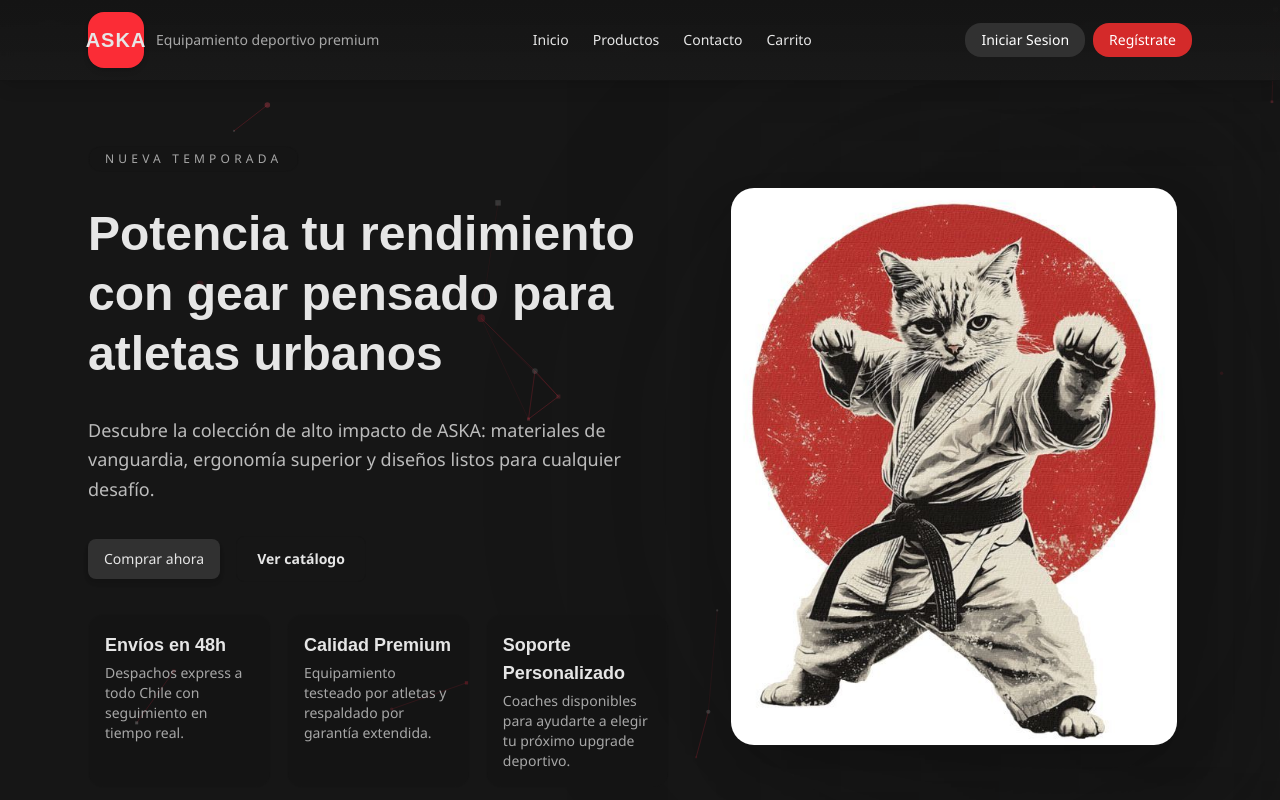
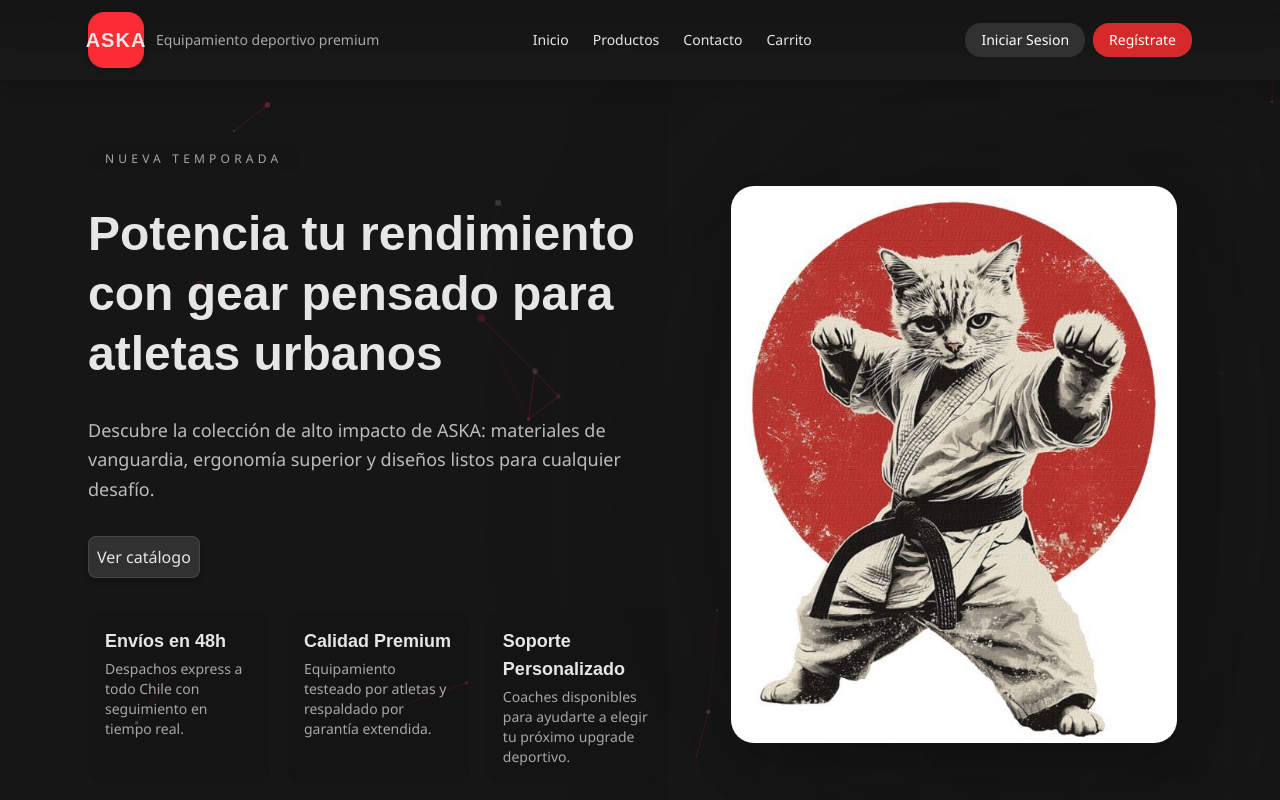
Before and after one commit to MatiasSagredo/aska-frontend-ahorasi, a React (Vite) app: page / in a window 1280 px wide. Shown: the top 800 px of the page. Built offline with nearby package versions, Linux system fonts and the light colour scheme.

Commit message:
quite el boton comprar ahora

```diff
--- a/src/components/organisms/Hero.jsx
+++ b/src/components/organisms/Hero.jsx
@@ -26,13 +26,10 @@ function Hero() {
                         Descubre la colección de alto impacto de ASKA: materiales de vanguardia, ergonomía superior y diseños listos para cualquier desafío.
                     </Text>
                     <Div className="flex flex-col gap-4 sm:flex-row sm:items-center">
-                        <Button className="bg-button text-primary-foreground shadow-md hover:bg-button/90">
-                            Comprar ahora
-                        </Button>
                         <Link
                             href="/productos"
                             label="Ver catálogo"
-                            className="inline-flex items-center justify-center rounded-lg border border-primary/40 px-5 py-3 text-sm font-semibold text-primary-foreground transition-all hover:-translate-y-1 hover:border-primary hover:bg-primary/20"
+                            className="inline-flex bg-button text-primary-foreground shadow-md hover:bg-button/90 p-2 rounded-lg border border-white/10"
                         >
                             Ver catálogo
                         </Link>
--- a/src/pages/Producto.jsx
+++ b/src/pages/Producto.jsx
@@ -7,6 +7,7 @@ import Button from "../components/atoms/Button.jsx";
 import producto from "../api/objects/producto.js";
 import imagenes from "../api/objects/imagenes.js";
 import { useCart } from "../components/templates/CartProvider.jsx";
+import Separator from "../components/atoms/Separator.jsx";
 
 function Producto() {
     /** @type {[import("../api/objects/producto.js").Producto | null]} */
@@ -55,8 +56,8 @@ function Producto() {
         return () => { mounted = false; };
     }, [id]);
 
-    const imagenProducto = product
-        ? images.find((img) => img?.idProducto?.idProducto === product.idProducto) ?? null
+    const imagenesProducto = product
+        ? images.filter((img) => img?.idProducto?.idProducto === product.idProducto) ?? null
         : null;
 
     const formattedPrice = typeof product?.precio === "number"
@@ -85,7 +86,7 @@ function Producto() {
                 <Div className="grid grid-cols-1 gap-6 p-6 md:grid-cols-2">
                     <Div className="flex items-center justify-center rounded-xl bg-primary-100 p-6">
                         <Image
-                            src={imagenProducto?.urlImagen ?? "https://via.placeholder.com/600?text=Sin+imagen"}
+                            src={imagenesProducto[0]?.urlImagen ?? "https://via.placeholder.com/600?text=Sin+imagen"}
                             alt={`Imagen del producto ${product.nombreProducto}`}
                             className="h-72 w-full max-w-md rounded-xl object-contain"
                         />
@@ -109,8 +110,10 @@ function Producto() {
                         </Button>
                     </Div>
                 </Div>
-                <Div className="flex flex-col gap-2 border-t border-white/5 bg-primary-100 p-4 md:flex-row md:items-center md:justify-between">
-                    <Text className="text-sm text-gray-300">
+                <Div className="flex flex-col gap-2 bg-primary-100 p-4 md:flex-row md:items-center md:justify-between">
+                    <Div className="flex flex-col">
+                    <Separator />
+                    <Text className="text-sm text-gray-300 mb-2">
                         ¿Buscabas otro producto? Vuelve a la lista para seguir explorando.
                     </Text>
                     <RouterLink
@@ -119,6 +122,7 @@ function Producto() {
                     >
                         Volver a productos
                     </RouterLink>
+                    </Div>
                 </Div>
             </Div>
         </Div>
```
